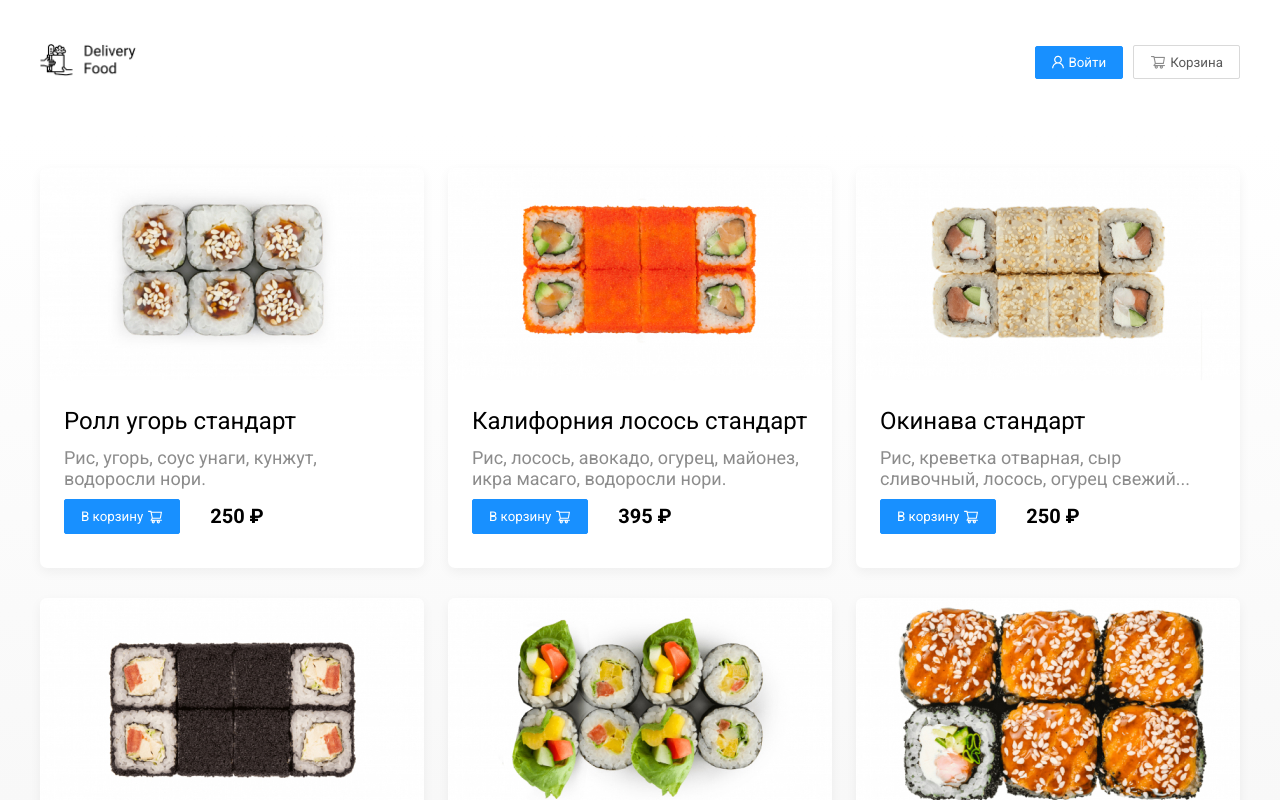
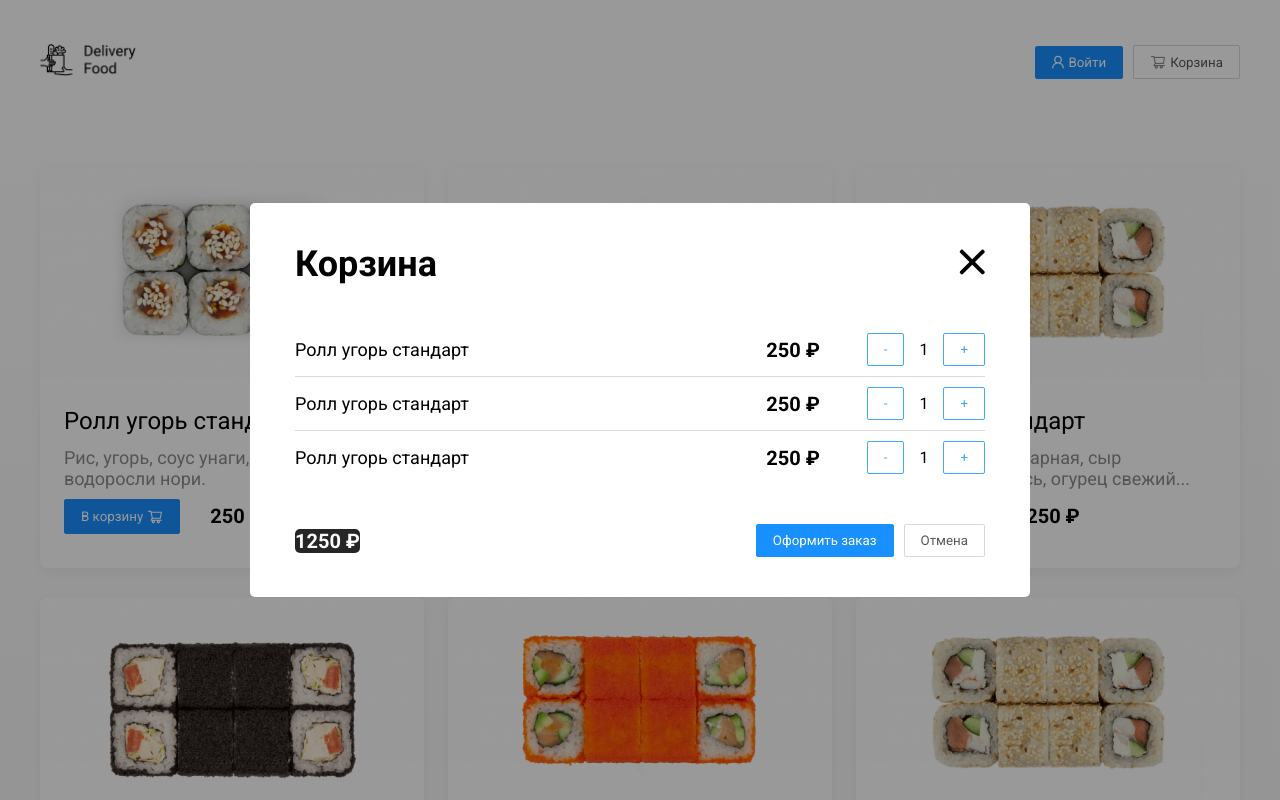
Before and after one commit to abeilleee/Delivery-Food, a plain HTML site: page goods.html in a window 1280 px wide. Both pictures are taken after a click on the button "Корзина". Shown: the top 800 px of the page. Drawn offline with Linux system fonts and the light colour scheme.

Commit message:
добавление js

```diff
--- a/style.css
+++ b/css/style.css
@@ -135,7 +135,7 @@ main{
 }
 
 .banner-item{
-    background-image: url(./images/banners/bannerimg.png);
+    background-image: url(/images/banners/bannerimg.png);
     background-repeat:no-repeat;
     background-size: contain;
     padding: 68px;
--- a/goods.html
+++ b/goods.html
@@ -7,7 +7,8 @@
     <link rel="preconnect" href="https://fonts.googleapis.com">
     <link rel="preconnect" href="https://fonts.gstatic.com" crossorigin>
     <link href="https://fonts.googleapis.com/css2?family=Roboto:wght@400;700&display=swap" rel="stylesheet">
-    <link rel="stylesheet" href="style.css">
+    <link rel="stylesheet" href="./css/style.css">
+    <script src="./script/index.js" defer></script>
     <title>Delivery Food</title>
 </head>
 
@@ -24,7 +25,7 @@
                             <img src="./images/icons/user.png" alt="user">
                             Войти
                         </button>
-                        <button class="btn btn-outline">
+                        <button class="btn btn-outline" id='cart-button'>
                             <img src="./images/icons/shopping-cart.png" alt="shopping-cart">
                             Корзина
                         </button>
@@ -37,7 +38,7 @@
         <main class="main">
             <section class="products">
                 <div class="container">
-                    <div class="products-wrapper">
+                    <div class="products-wrapper" id="goods-container">
                         <div class="products-card">
                             <div class="products-card_image">
                                 <img src="./images/goods/image1.jpg" alt="image1">
--- /dev/null
+++ b/script/index.js
@@ -0,0 +1,258 @@
+const modalFunc = () => {
+    const modal = document.querySelector('.cart-modal__overlay');
+    const cartBtn = document.querySelector('#cart-button');
+
+
+    const openModal = () => {
+        modal.classList.add('open');
+    };
+
+    const closeModal = () => {
+        modal.classList.remove('open');
+    };
+
+    cartBtn.addEventListener('click', () => {
+        openModal();
+    });
+
+    modal.addEventListener('click', (event) => {
+        if (
+          event.target.classList.contains('cart-modal__overlay') ||
+          event.target.closest('.cart-modal__header--close')
+        ) {
+            closeModal();
+        }
+    });
+};
+
+
+const restsFunc = () => {
+    const container = document.querySelector('#rests-container')
+
+    const restArray = [
+        {
+            id: 0,
+            title: 'Пицца плюс',
+            time: 50,
+            rating: 4.5,
+            price: 900,
+            type: 'Пицца',
+            image:'image1.jpg'
+        },
+        {
+            id: 1,
+            title: 'Тануки ',
+            time: 50,
+            rating: 4.5,
+            price: 900,
+            type: 'Пицца',
+            image:'image3.jpg'
+        },
+        {
+            id: 2,
+            title: 'FoodBand',
+            time: 50,
+            rating: 4.5,
+            price: 900,
+            type: 'Пицца',
+            image:'image5.jpg'
+        },
+        {
+            id: 3,
+            title: 'Жадина-пицца',
+            time: 50,
+            rating: 4.5,
+            price: 900,
+            type: 'Пицца',
+            image:'image2.jpg'
+        },
+        {
+            id: 4,
+            title: 'Точка еды',
+            time: 50,
+            rating: 4.5,
+            price: 900,
+            type: 'Пицца',
+            image:'image4.jpg'
+        },
+        {
+            id: 5,
+            title: 'PizzaBurger',
+            time: 50,
+            rating: 4.5,
+            price: 900,
+            type: 'Пицца',
+            image:'image6.jpg'
+        },
+
+    ]
+
+    const loading = () => {
+        container.innerHTML = '<p style="width: 100%; text-align:center;">Загрузка</p>'
+    }
+
+    const randerRests = (array) => {
+        container.innerHTML = ''
+
+        array.forEach((card) => {
+            container.insertAdjacentHTML('beforeend', `
+                <a href="./goods.html?id=${card.id}" class="products-card">
+                            <div class="products-card_image">
+                                <img src="./images/rests/${card.image}" alt="image1">
+                            </div>
+                            <div class="products-card_description">
+                                <div class="products-card_description-row">
+                                    <h4 class="products-card_description--title">${card.title}</h4>
+                                    <div class="products-card_description--badge">${card.time} мин</div>
+                                </div>
+                                <div class="products-card_description-row">
+                                    <div class="products-card_description-info">
+                                        <div class="products-card_description-info--raiting">
+                                            <img src="./images/icons/star.svg" alt="star">
+                                            ${card.rating}
+                                        </div>
+                                        <div class="products-card_description-info--price">
+                                            От ${card.price} Р
+                                        </div>
+                                        <div class="products-card_description-info--group">
+                                        ${card.type}
+                                        </div>
+                                    </div>
+                                </div>
+                            </div>
+                        </a>
+                `)
+        })
+    }
+
+    if (container){
+        loading()
+
+        setTimeout(() => {
+            randerRests(restArray)
+        }, 1000)
+    }
+}
+
+
+modalFunc()
+restsFunc()
+
+
+
+// Функции для страницы с товарами
+
+
+const goodsFunc = () => {
+    const container = document.querySelector('#goods-container')
+
+    const goodsArray = [
+        {
+            id: 0,
+            title: 'Ролл угорь стандарт',
+            description: 'Рис, угорь, соус унаги, кунжут, водоросли нори.',
+            buttontext: 'В корзину',
+            price: 250,
+            image:'image1.jpg',
+            btnImg:'shopping-cart.svg'
+        },
+        {
+            id: 1,
+            title: 'Калифорния лосось стандарт',
+            description: 'Рис, лосось, авокадо, огурец, майонез, икра масаго, водоросли нори.',
+            buttontext: 'В корзину',
+            price: 395,
+            image:'image3.jpg',
+            btnImg:'shopping-cart.svg'
+        },
+        {
+            id: 2,
+            title: 'Окинава стандарт',
+            description: 'Рис, креветка отварная, сыр сливочный, лосось, огурец свежий...',
+            buttontext: 'В корзину',
+            price: 250,
+            image:'image5.jpg',
+            btnImg:'shopping-cart.svg'
+        },
+        {
+            id: 3,
+            title: 'Цезарь маки хl',
+            description: 'Рис, куриная грудка копченая, икра масаго, томат, айсберг, соус цезарь...',
+            buttontext: 'В корзину',
+            price: 250,
+            image:'image2.jpg',
+            btnImg:'shopping-cart.svg'
+        },
+        {
+            id: 4,
+            title: 'Ясай маки стандарт 185 г',
+            description: 'Рис, помидор свежий, перец болгарский, авокадо, огурец, айсберг',
+            buttontext: 'В корзину',
+            price: 250,
+            image:'image3.jpg',
+            btnImg:'shopping-cart.svg'
+        },
+        {
+            id: 5,
+            title: 'Ролл с креветкой стандарт',
+            description: 'Рис, водоросли нори, креветки отварные, сыр сливочный, огурцы',
+            buttontext: 'В корзину',
+            price: 250,
+            image:'image5.jpg',
+            btnImg:'shopping-cart.svg'
+        }
+    ]
+    const loading = () => {
+        container.innerHTML = '<p style="width: 100%; text-align:center;">Загрузка</p>'
+    }
+
+    const randerGoods = (array) => {
+        container.innerHTML = ''
+
+        array.forEach((card) => {
+            container.insertAdjacentHTML('beforeend', `
+                <div class="products-card">
+                            <div class="products-card_image">
+                                <img src="./images/goods/${card.image}" alt="image1">
+                            </div>
+                            <div class="products-card_description">
+                                <div class="products-card_description-row">
+                                    <h5 class="products-card_description--name">
+                                    ${card.title}
+                                    </h5>
+                                </div>
+                                <div class="products-card_description-row">
+                                    <p class="products-card_description--text">
+                                    ${card.description}
+                                    </p>
+                                </div>
+                                <div class="products-card_description-row">
+                                    <div class="products-card_description-controls">
+                                        <button class="btn btn-primary">
+                                        ${card.buttontext}
+                                            <img src="./images/icons/${card.btnImg}" alt="user">
+                                        </button>
+
+                                        <span class="products-card_description-controls--price">
+                                            ${card.price} ₽
+                                        </span>
+
+                                    </div>
+                                </div>
+                            </div>
+                        </div>
+                `)
+        })
+    }
+
+    if (container){
+        loading()
+
+        setTimeout(() => {
+            randerGoods(goodsArray)
+        }, 1000)
+    }
+}
+
+
+goodsFunc()
```
Also changed, not shown: index.html (+5 -3 lines).
